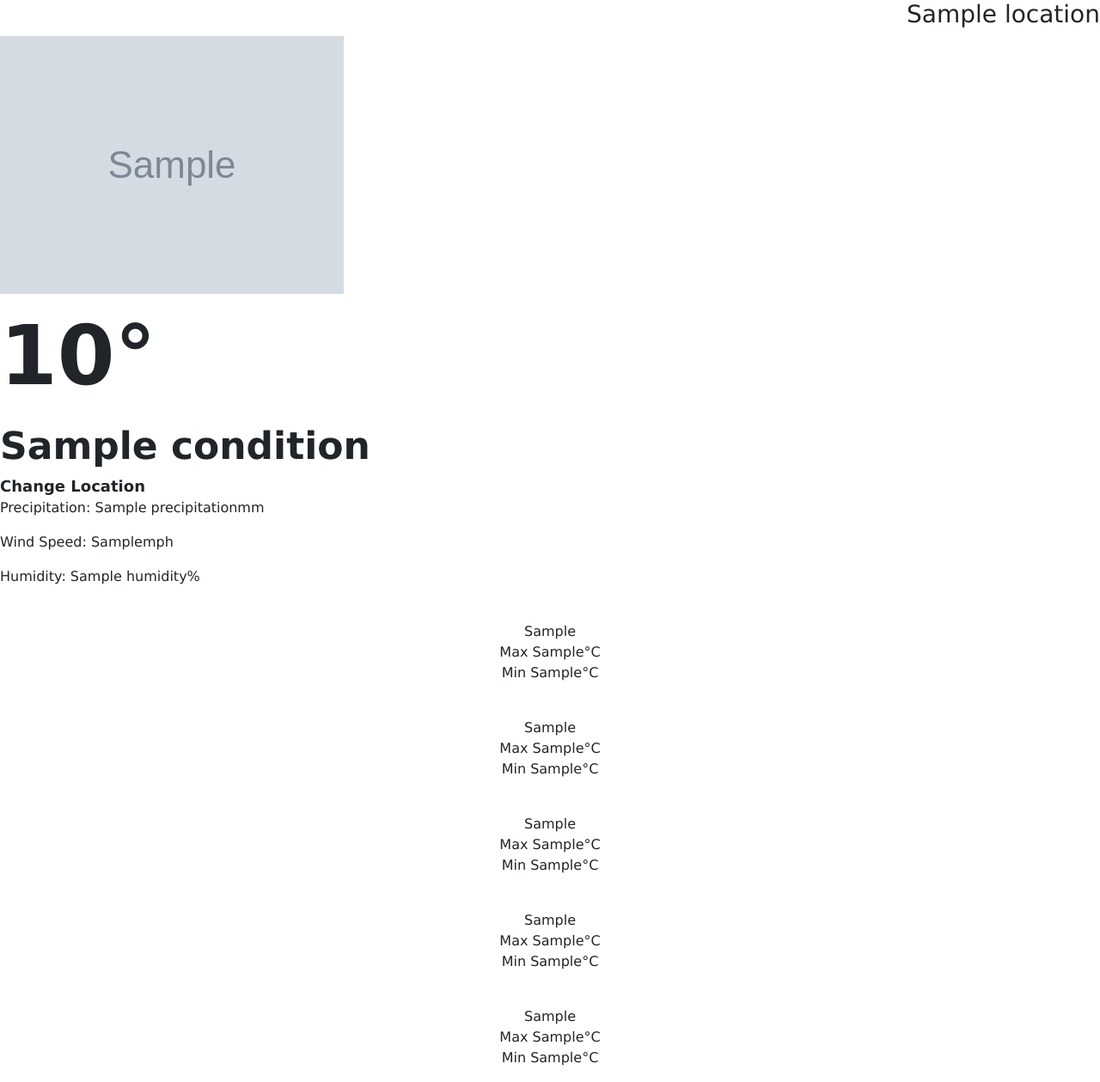
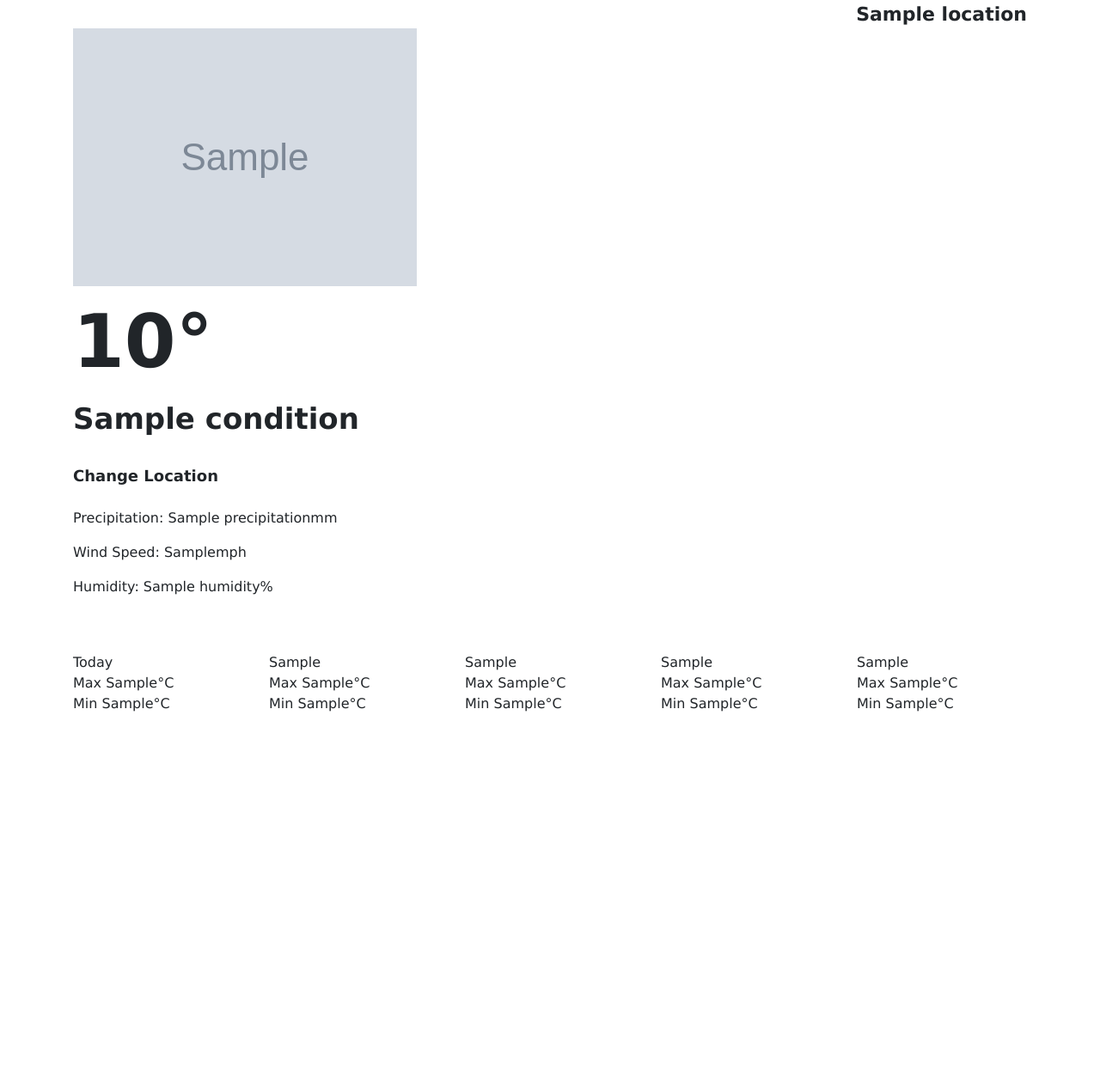
Before and after one commit to JamezGr/Django_Weather, a Django app: template weather_app/templates/weather/main_weather.html in a window 1280 px wide. Shown: the whole page at 86% size. After the commit the page ends 828 px from the top, so only its background shows below. Run offline with Django 3.2, Linux system fonts and the light colour scheme; the template is opened without the code that fills it: most values are stand-ins (such as "Sample title", 1, 10 or a date in 2020); grey boxes marked "Sample" are stand-in pictures; some libraries are stand-ins or nearby versions.

Commit message:
Columns Added For Five Day Weather

```diff
--- a/weather_app/static/css/styles.css
+++ b/weather_app/static/css/styles.css
@@ -6,24 +6,36 @@ body {
 
 div.current_location {
     text-align: right;
+    font-size: 22px;
+    font-weight: bold;
 }
 
-div.current_weather_container {
+div.current_weather container {
   text-align: left;
+   display: inline-block;
+
 }
 
-div.five_day_forecast_container {
+div.five_day_forecast container {
   text-align: center;
+  position:absolute;
+   display: inline-block;
+
+}
+
+div.row {
+  margin-top: 40px;
+
 }
 
 div.current_condition {
-    font-size:44px;
+    font-size:34px;
     font-weight: bold;
 }
 
 div.current_temperature {
     text.align:left;
-    font-size:96px;
+    font-size:86px;
     font-weight: bold;
 
 }
--- a/weather_app/templates/weather/main_weather.html
+++ b/weather_app/templates/weather/main_weather.html
@@ -19,11 +19,11 @@
 <body>
 
 
-<div class="current_location">
-    <h3>{{ weather.location }}</h3>
+<div class="current_location container">
+    {{ weather.location }}
 </div>
 
-<div class="current_weather_container">
+<div class="current_weather container">
     <div class="current_icon">
         <img src="{{ weather.image }}">
     </div>
@@ -37,11 +37,12 @@
     </div>
 
     <div class="change_location">
+        <br>
         Change Location
     </div>
 
     <div class ="current_precipitation">
-        <p>Precipitation: {{ weather.precipitation }}mm</p>
+        <p><br>Precipitation: {{ weather.precipitation }}mm</p>
     </div>
 
     <div class = "current_wind_spd">
@@ -54,35 +55,37 @@
 </div>
 
 
-<div class = "five_day_forecast_container">
-    <div class="day_1">
+<div class = "five_day_forecast container">
+    <div class="row">
+        <div class="day_1 col-sm">
             <br>
-        <span>{{ forecast.day_0.0 }}</span>
+            <span>Today</span>
             <p>Max {{ forecast.day_0.6 }}°C <br> Min {{ forecast.day_0.7 }}°C </p>
         </div>
 
-    <div class="day_2">
+        <div class="day_2 col-sm">
             <br>
             <span>{{ forecast.day_1.0 }}</span>
             <p>Max {{ forecast.day_1.6 }}°C <br> Min {{ forecast.day_1.7 }}°C </p>
         </div>
 
-    <div class="day_3">
+        <div class="day_3 col-sm">
             <br>
             <span>{{ forecast.day_2.0 }}</span>
             <p>Max {{ forecast.day_2.6 }}°C <br> Min {{ forecast.day_2.7 }}°C </p>
         </div>
 
-    <div class="day_4">
+        <div class="day_4 col-sm">
             <br>
             <span>{{ forecast.day_3.0 }}</span>
             <p>Max {{ forecast.day_3.6 }}°C <br> Min {{ forecast.day_3.7 }}°C </p>
         </div>
 
-    <div class="day_5">
+        <div class="day_5 col-sm">
             <br>
             <span>{{ forecast.day_4.0 }}</span>
             <p>Max {{ forecast.day_4.6 }}°C <br> Min {{ forecast.day_4.7 }}°C </p>
+        </div>
     </div>
 
 
```
Lines whose indentation alone changed are shown as unchanged.
